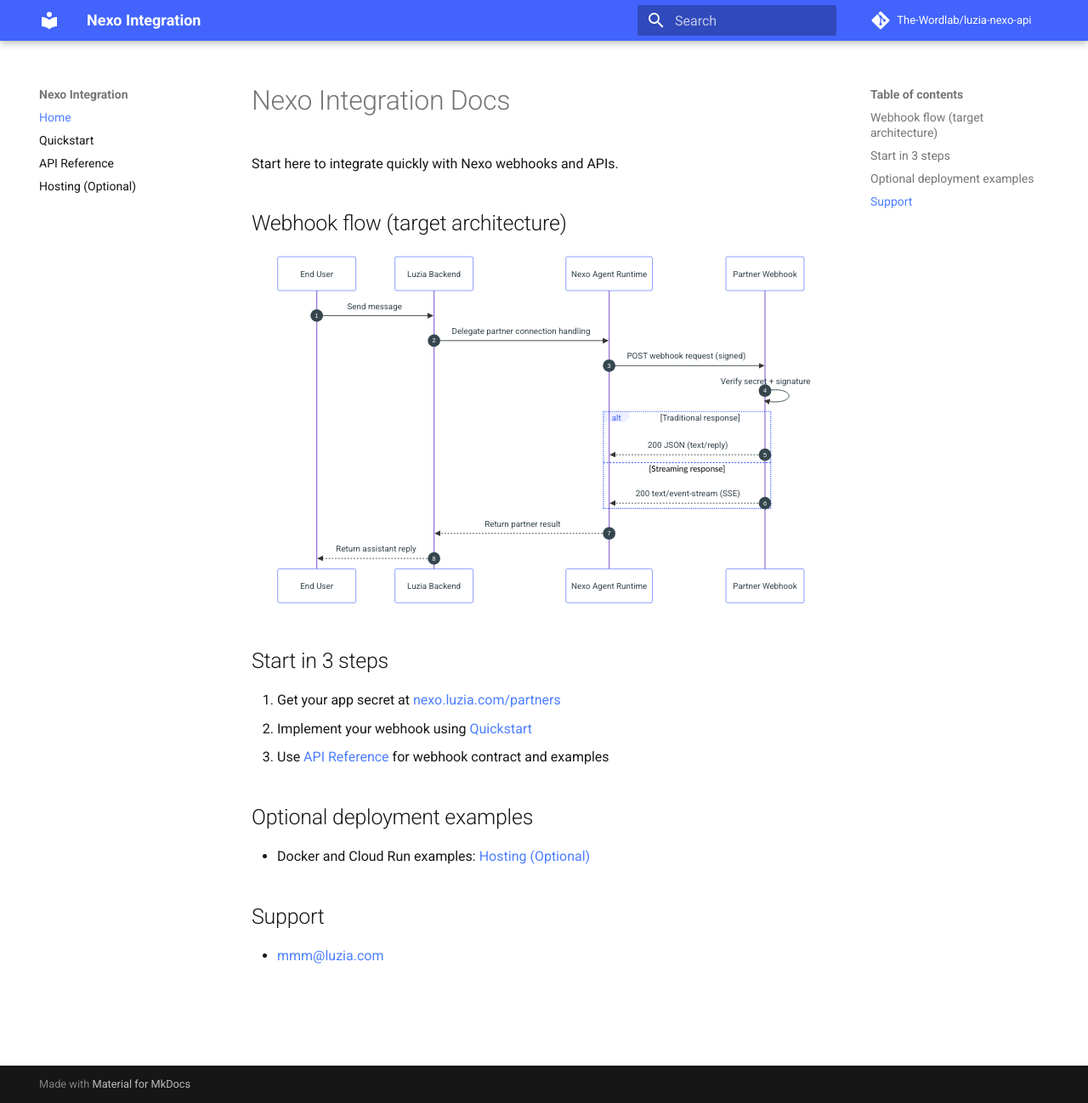
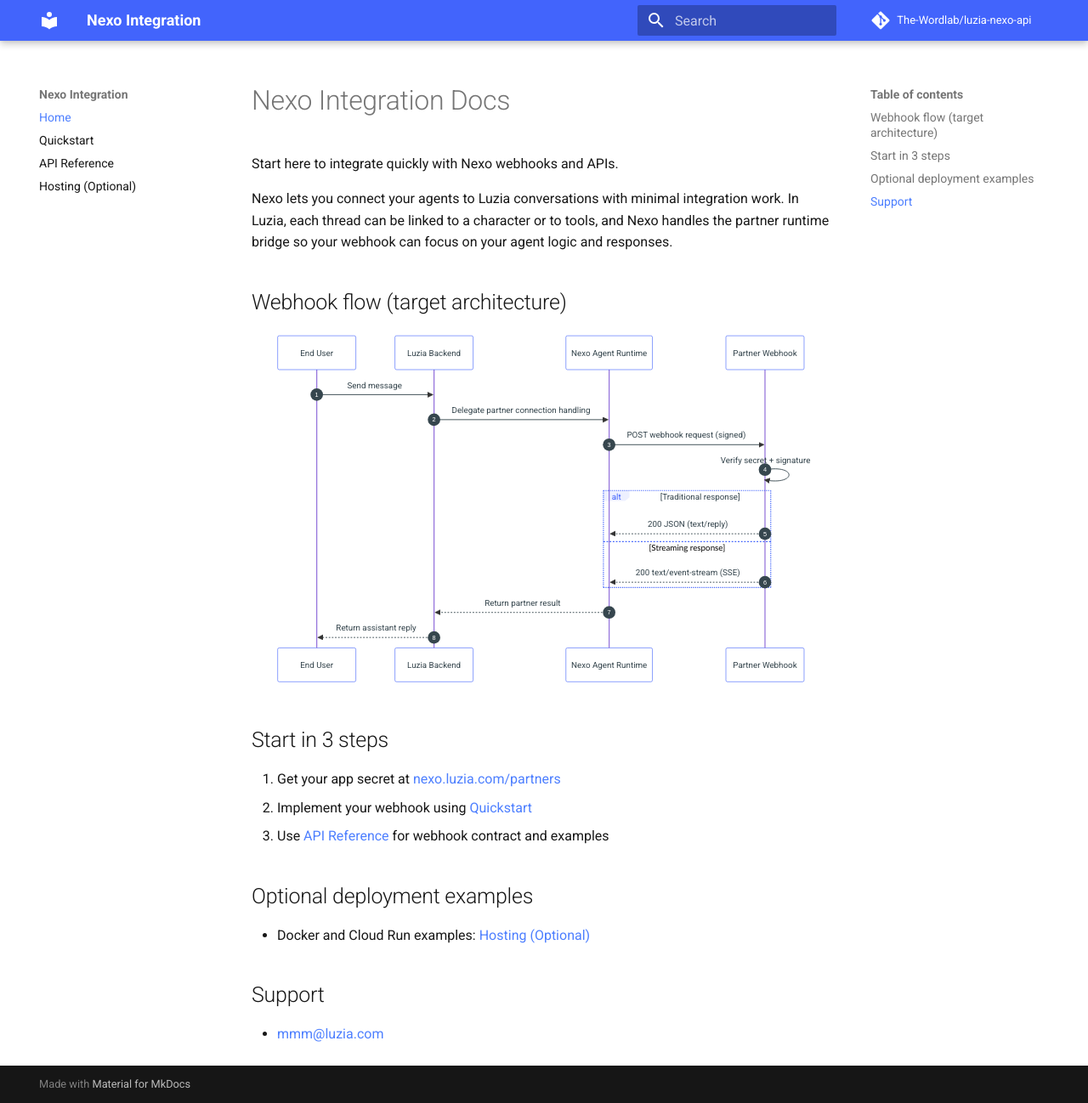
Before and after one commit to The-Wordlab/luzia-nexo-api, an MkDocs documentation site: the page built from docs/index.md, in a window 1280 px wide and 1298 px high. Shown: the whole window at 85% size. Built offline with MkDocs 1.6.1 and Material for MkDocs 9.7.7, drawn with Linux system fonts in a browser that asks for light colours; comment, search, counter and statistics services are not loaded.

Commit message:
docs: add clear Nexo integration value statement on home page

```diff
--- a/docs/index.md
+++ b/docs/index.md
@@ -1,6 +1,8 @@
 # Nexo Integration Docs
 
 Start here to integrate quickly with Nexo webhooks and APIs.
+
+Nexo lets you connect your agents to Luzia conversations with minimal integration work. In Luzia, each thread can be linked to a character or to tools, and Nexo handles the partner runtime bridge so your webhook can focus on your agent logic and responses.
 
 ## Webhook flow (target architecture)
 
```
